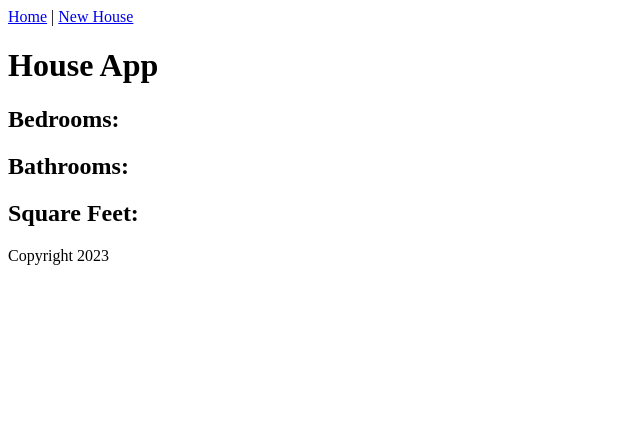
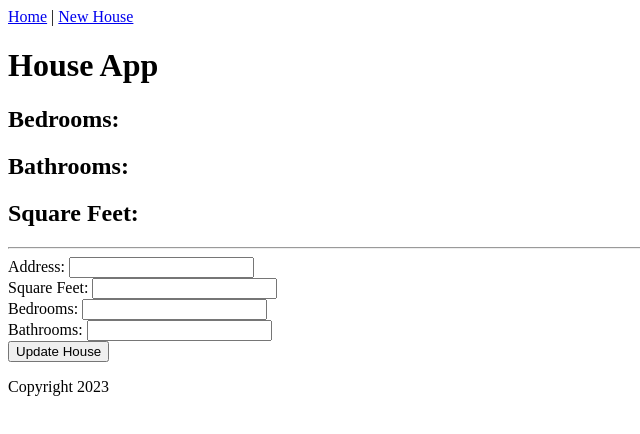
Before and after one commit to haydenshelley/house-app-frontend, a React (Vite) app: page /houses/1 in a window 1280 px wide. Shown: the top 434 px of the page, without its empty margins (0-640 px from the left). Built offline with nearby package versions, Linux system fonts and the light colour scheme; no server answers.

Commit message:
update house on show page

```diff
--- a/src/Content.jsx
+++ b/src/Content.jsx
@@ -21,6 +21,23 @@ export function Content() {
     });
   };
 
+  const handleHouseUpdate = (id, params, successCallback) => {
+    axios
+      .patch(`http://localhost:3000/houses/${id}.json`, params)
+      .then((response) => {
+        setHouses(
+          houses.map((house) => {
+            if (house.id === response.data.id) {
+              return response.data;
+            } else {
+              return house;
+            }
+          })
+        );
+        successCallback();
+      });
+  };
+
   useEffect(handleHousesIndex, []);
 
   return (
@@ -28,7 +45,10 @@ export function Content() {
       <h1>House App</h1>
       <Routes>
         <Route path="/houses" element={<HousesIndex houses={houses} />} />
-        <Route path="/houses/:id" element={<HousesShow />} />
+        <Route
+          path="/houses/:id"
+          element={<HousesShow onHouseUpdate={handleHouseUpdate} />}
+        />
         <Route
           path="/houses/new"
           element={<HousesNew onHousesCreate={handleHousesCreate} />}
--- a/src/HousesShow.jsx
+++ b/src/HousesShow.jsx
@@ -2,7 +2,7 @@ import axios from "axios";
 import { useEffect, useState } from "react";
 import { useParams } from "react-router-dom";
 
-export function HousesShow() {
+export function HousesShow(props) {
   const [house, setHouse] = useState({});
   const params = useParams();
 
@@ -14,6 +14,12 @@ export function HousesShow() {
       });
   };
 
+  const handleSubmit = (event) => {
+    event.preventDefault();
+    const params = new FormData(event.target);
+    props.onHouseUpdate(house.id, params, () => event.target.reset());
+  };
+
   useEffect(getHouseData, []);
 
   return (
@@ -22,6 +28,26 @@ export function HousesShow() {
       <h2>Bedrooms: {house.bedrooms}</h2>
       <h2>Bathrooms: {house.bathrooms}</h2>
       <h2>Square Feet: {house.sqft}</h2>
+      <hr />
+      <form onSubmit={handleSubmit}>
+        <div>
+          Address:{" "}
+          <input defaultValue={house.address} name="address" type="text" />
+        </div>
+        <div>
+          Square Feet:{" "}
+          <input defaultValue={house.sqft} name="sqft" type="text" />
+        </div>
+        <div>
+          Bedrooms:{" "}
+          <input defaultValue={house.bedrooms} name="bedrooms" type="text" />
+        </div>
+        <div>
+          Bathrooms:{" "}
+          <input defaultValue={house.bathrooms} name="bathrooms" type="text" />
+        </div>
+        <button type="submit">Update House</button>
+      </form>
     </div>
   );
 }
```
